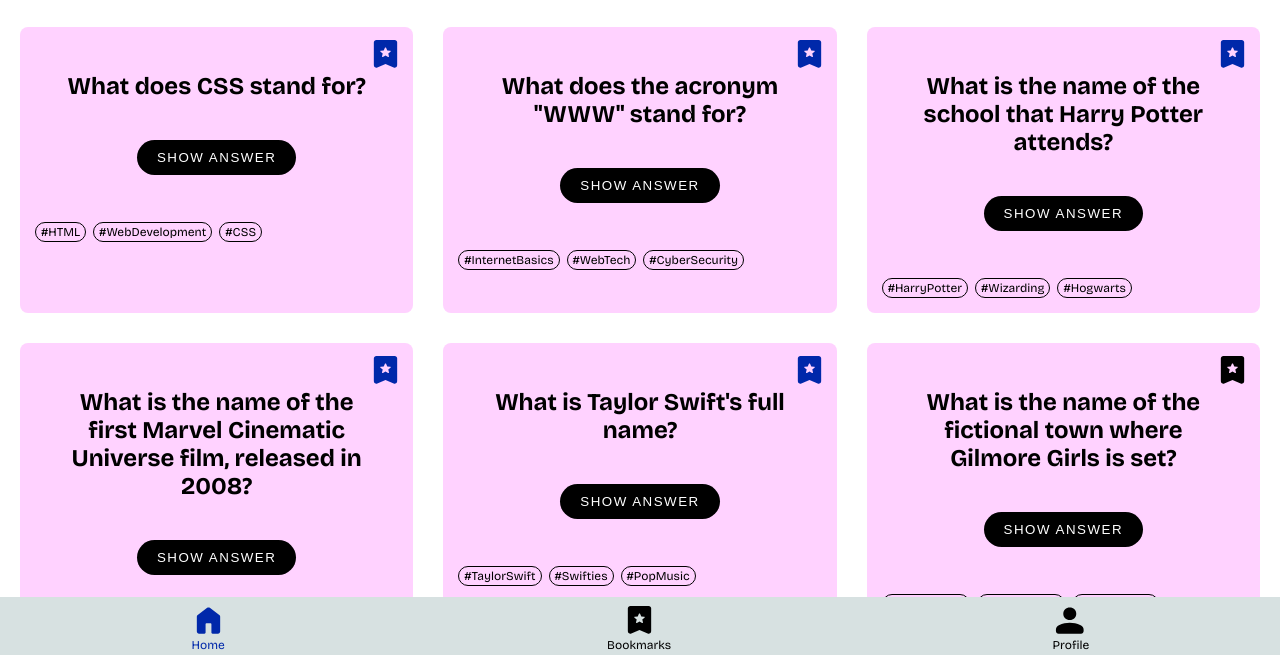
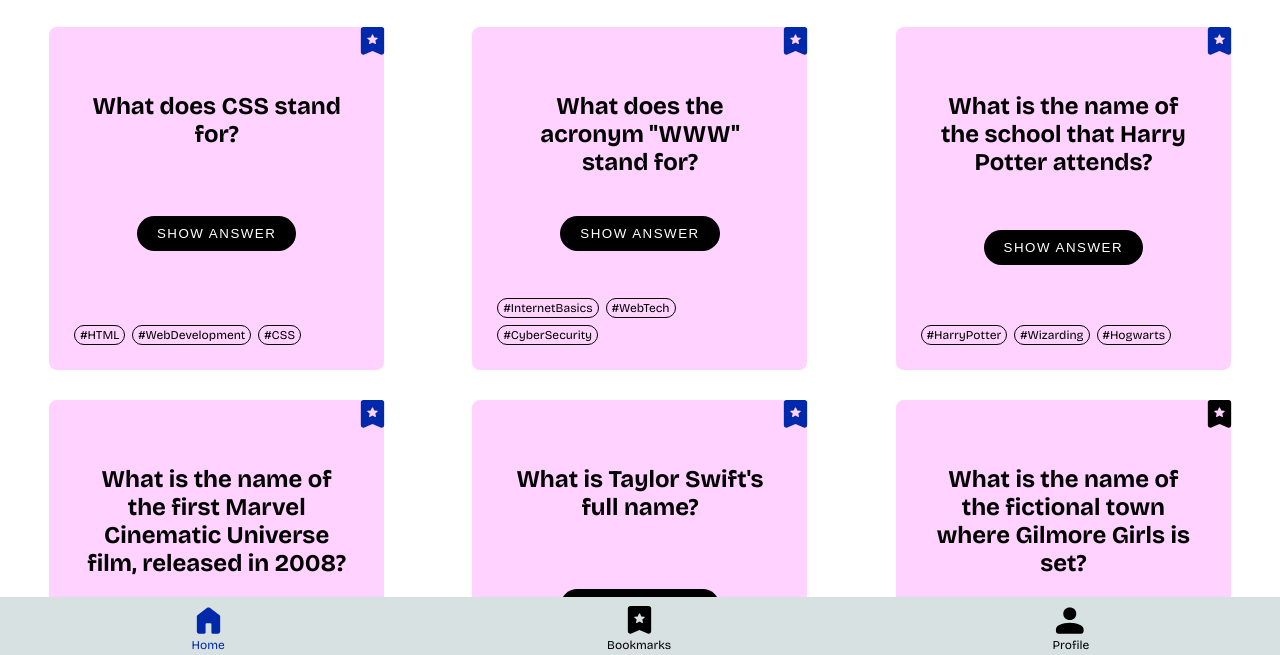
Before and after one commit to MoritzHoyer/moritzhoyer-quiz-app, a plain HTML site: page index.html in a window 1280 px wide. Shown: the part 143-798 px from the top of the page. Drawn offline with nearby package versions, Linux system fonts and the light colour scheme.

Commit message:
small changes

```diff
--- a/components/button.css
+++ b/components/button.css
@@ -1,6 +1,5 @@
 .card__answer-button {
   display: block;
-  margin: 40px auto;
   background: var(--color-black);
   color: var(--color-white);
   border: none;
@@ -9,6 +8,7 @@
   cursor: pointer;
   text-align: center;
   letter-spacing: 1.5;
+  margin: 20px auto;
 }
 
 .card__answer-button:hover {
--- a/components/card.css
+++ b/components/card.css
@@ -1,8 +1,9 @@
 .question-cards {
   display: grid;
-  grid-template-columns: 1fr;
+  grid-template-columns: repeat(auto-fit, minmax(300px, 1fr));
   gap: 30px;
   width: 100%;
+  justify-content: center;
 }
 
 .card {
@@ -11,23 +12,21 @@
   position: relative;
   border-radius: 8px;
   width: 100%;
+  max-width: 335px;
+  display: flex;
+  flex-direction: column;
+  justify-content: space-between;
 }
 
 .card__question {
   font-size: 24px;
   text-align: center;
-  margin: 20px;
+  margin: 0;
+  padding: 40px 10px 20px 10px;
 }
 
-.card__bookmark--active,
-.card__bookmark--inactive {
-  position: absolute;
-  top: 10px;
-  right: 10px;
-  background: none;
-  border: none;
-  height: 35px;
-  width: 35px;
+.card__answer-button {
+  margin: 20px 0;
 }
 
 .card__tags {
@@ -35,9 +34,8 @@
   flex-wrap: wrap;
   list-style: none;
   padding: 0;
-  margin-top: 20px;
-  margin-left: -10px;
-  margin-bottom: -10px;
+  margin: 0;
+  padding-top: 20px;
 }
 
 .tag {
@@ -48,26 +46,44 @@
   padding: 2px 5px;
 }
 
+.card__bookmark--active,
+.card__bookmark--inactive {
+  position: absolute;
+  top: -3px;
+  right: -6px;
+  background: none;
+  border: none;
+  width: 35px;
+}
+
 @media (max-width: 767px) {
   .question-cards {
     grid-template-columns: repeat(1, 1fr);
+    column-gap: 30px;
+    justify-items: center;
   }
 }
 
 @media (min-width: 768px) and (max-width: 1023px) {
   .question-cards {
     grid-template-columns: repeat(2, 1fr);
+    column-gap: 30px;
+    justify-items: center;
   }
 }
 
 @media (min-width: 1024px) and (max-width: 1919px) {
   .question-cards {
     grid-template-columns: repeat(3, 1fr);
+    column-gap: 30px;
+    justify-items: center;
   }
 }
 
 @media (min-width: 1920px) {
   .question-cards {
     grid-template-columns: repeat(5, 1fr);
+    column-gap: 30px;
+    justify-items: center;
   }
 }
--- a/components/profile.css
+++ b/components/profile.css
@@ -1,4 +1,3 @@
-/* Profile Header */
 .profile-header {
   display: flex;
   align-items: center;
@@ -54,11 +53,10 @@
 .profile-header__label {
   font-size: 14px;
   margin-top: 5px;
-  text-align: left; /* Align label text to the left */
-  width: 100%; /* Ensure the label text spans the width of the icon */
+  text-align: left;
+  width: 100%;
 }
 
-/* About Section */
 .profile-about {
   background: var(--color-rose);
   padding: 25px;
@@ -78,7 +76,6 @@
   line-height: 1.5;
 }
 
-/* Settings Section */
 .profile-settings {
   background: var(--color-rose);
   padding: 25px;
```
